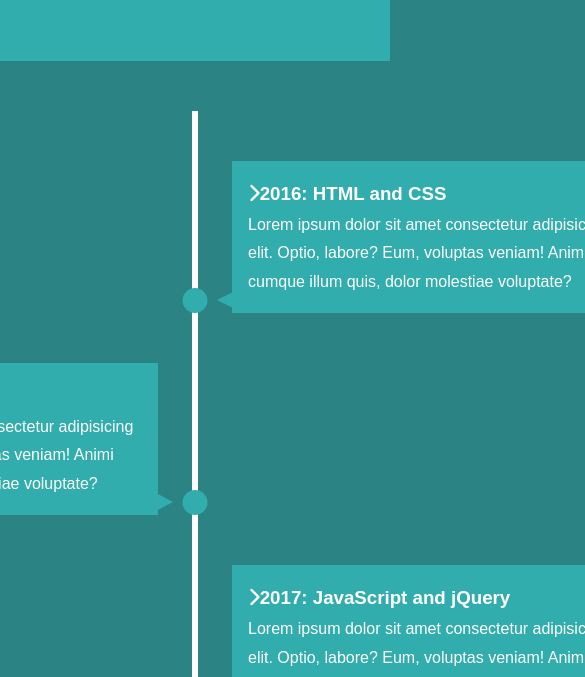
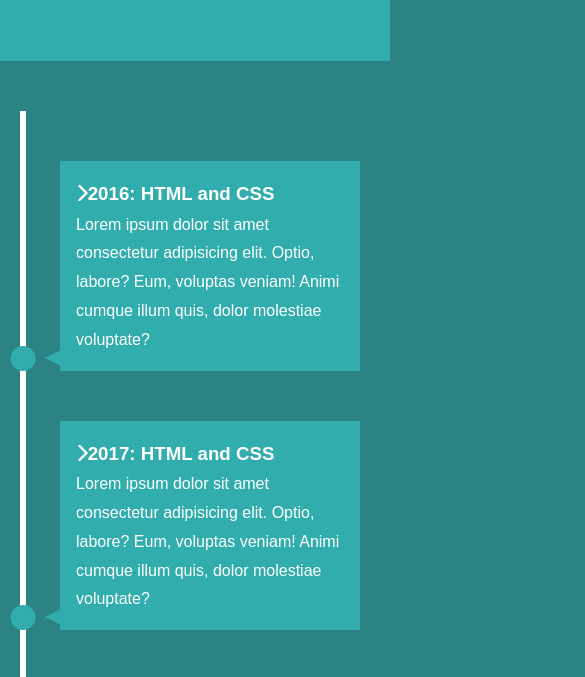
Before and after one commit to AlexDanicic/Timeline-Knowledge-Resume-Project, a plain HTML site: page index.html in a window 390 px wide. Shown: the part 167-844 px from the top of the page, 585 px wide, since content can reach past the window. Drawn offline with Linux system fonts and the light colour scheme.

Commit message:
timeline responsiveness finished with media queries

```diff
--- a/style.css
+++ b/style.css
@@ -105,3 +105,34 @@ h1 {
     border-width: 8px 0 8px 15px;
     border-color: transparent transparent transparent var(--secondary-color);
 }
+
+/* Media Queries */
+@media(max-width: 900px) {
+    #timeline ul li div {
+        width: 250px;
+    }
+
+    #timeline ul li:nth-child(even) div {
+        left: -284px;
+    }
+}
+
+@media(max-width: 600px) {
+    #timeline ul li {
+        margin-left: 20px;
+    }
+
+    #timeline ul li div {
+        width: calc(100vw - 90px);
+    }
+
+    #timeline ul li:nth-child(even) div {
+        left: 40px;
+    }
+
+    #timeline ul li:nth-child(even) div:before {
+        left: -15px;
+        border-width: 8px 16px 8px 0;
+        border-color: transparent var(--secondary-color) transparent transparent;
+    }
+}
```
